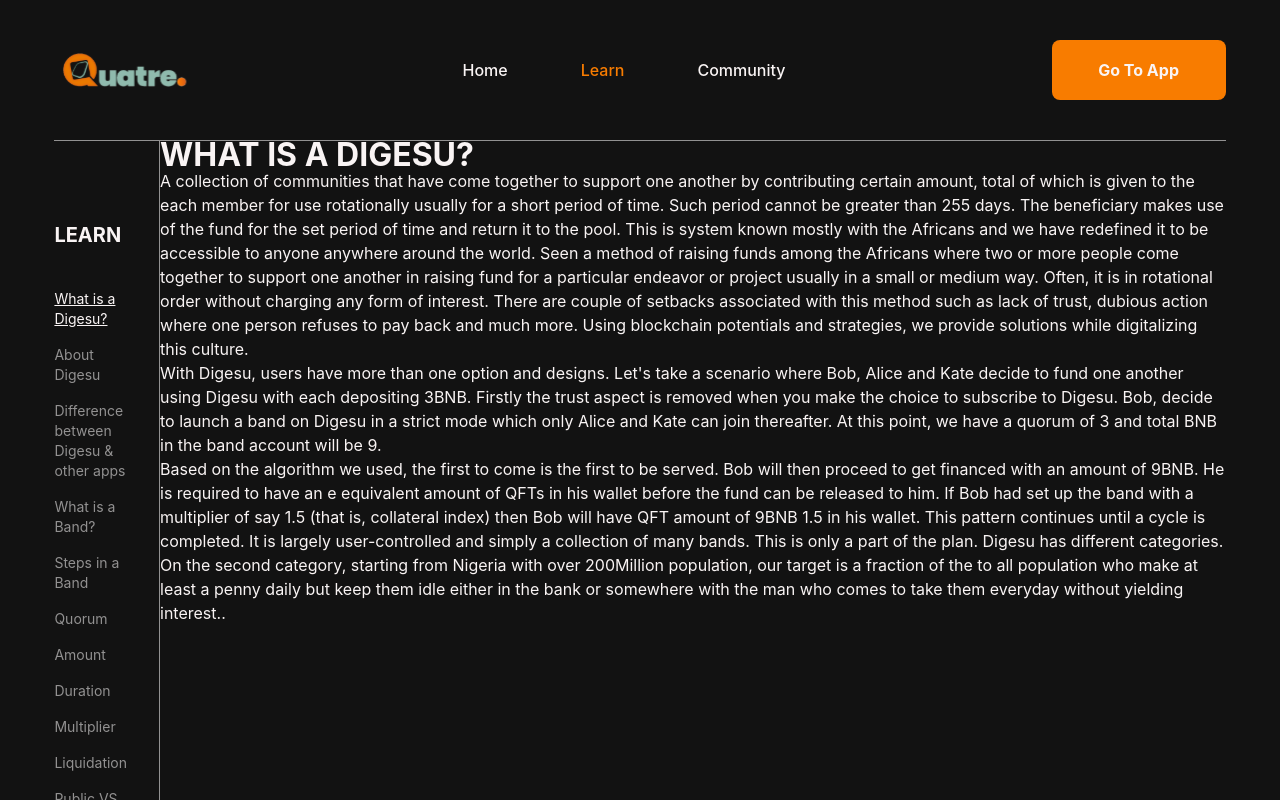
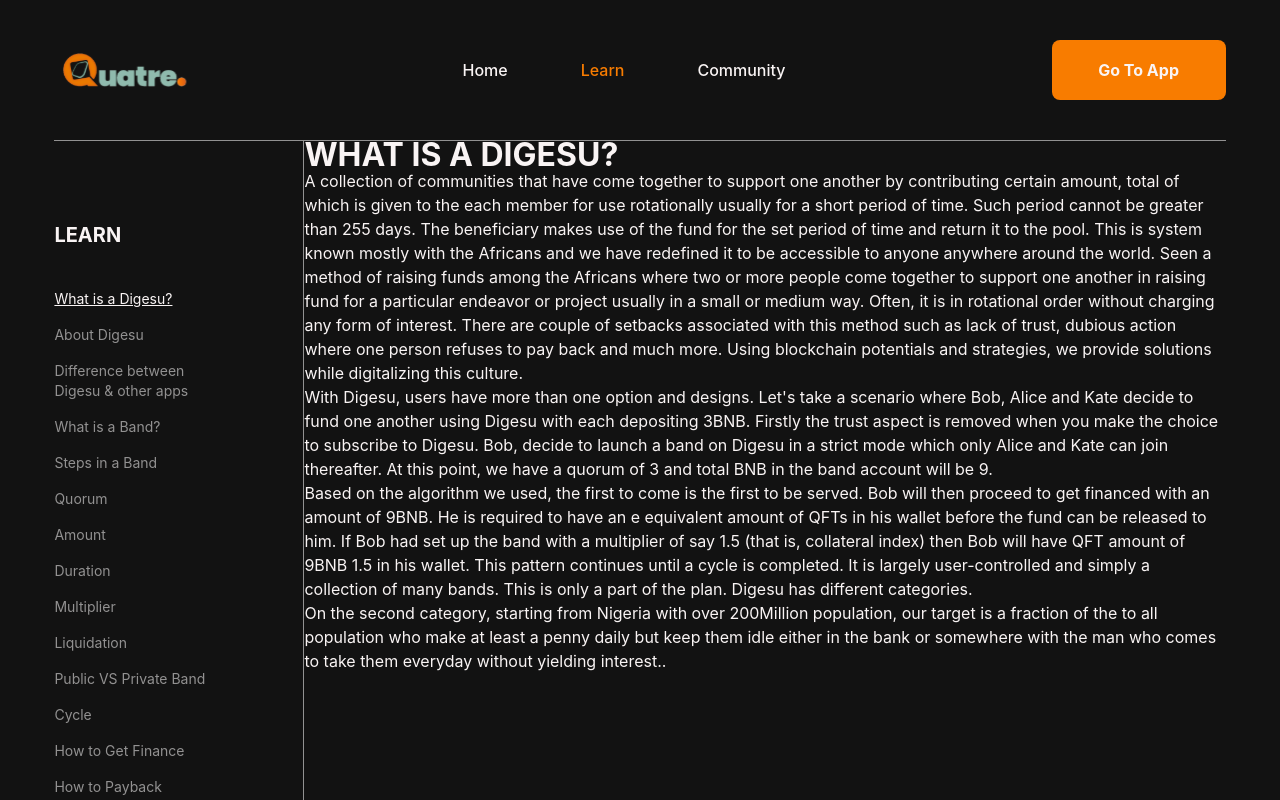
Before and after one commit to Rex739/quatre-finance-docs, a Next.js app: page / in a window 1280 px wide. Shown: the top 800 px of the page. Built offline with nearby package versions, Linux system fonts and the light colour scheme.

Commit message:
app update

```diff
--- a/src/components/docs.js
+++ b/src/components/docs.js
@@ -6,10 +6,10 @@
       <h1 className="font-bold text-xl lg:text-[2rem]">
         {heading}
       </h1>
-      <>{paragraph1}</>
-      <>{paragraph2}</>
-      <>{paragraph3}</>
-      <>{paragraph4}</>
+      <div className="">{paragraph1}</div>
+      <div>{paragraph2}</div>
+      <div>{paragraph3}</div>
+      <div>{paragraph4}</div>
     </section>
   )
 }
--- a/src/components/sidebar/sidebar.js
+++ b/src/components/sidebar/sidebar.js
@@ -4,7 +4,7 @@
 
 const SideBar = ({ handleClick }) => {
   return (
-    <aside className=" lg:border-r-[1px] lg:border-borderGray lg:py-20 lg:pr-8 2xl:pr-20 ">
+    <aside className=" lg:border-r-[1px] lg:border-borderGray lg:py-20 lg:w-[250px] 2xl:w-[350px]">
       <nav className="h-full overflow-y-scroll">
         <ul>
           <li>
```
